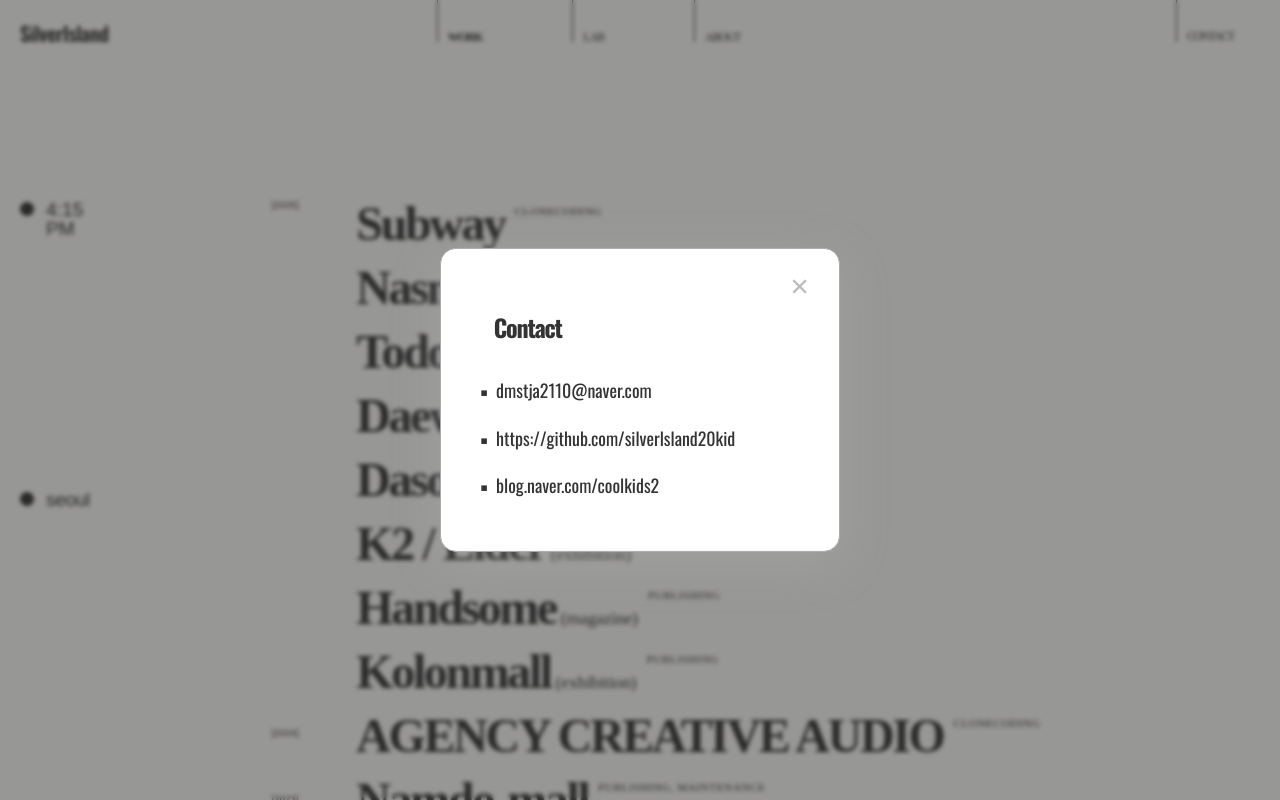
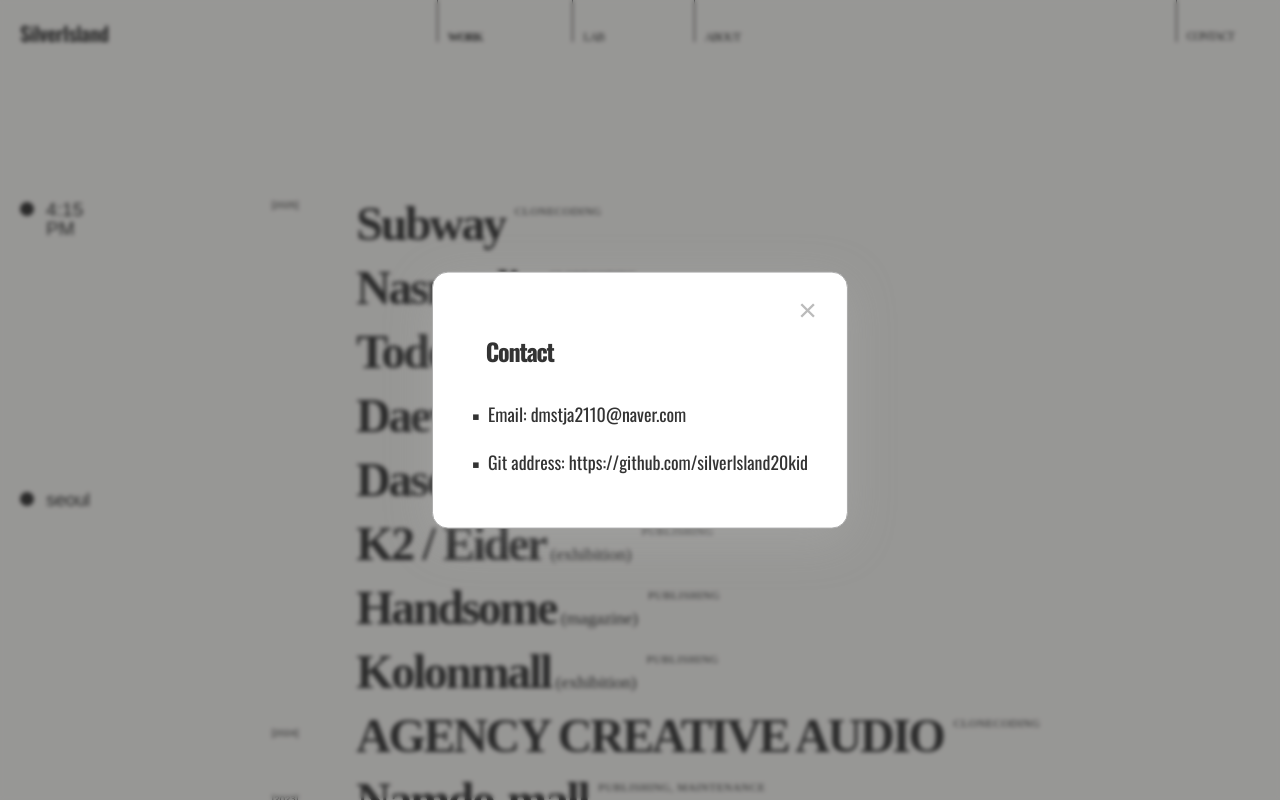
Before and after one commit to silverlsland20kid/portfolio, a React (Vite) app in the folder app/: page / in a window 1280 px wide. Both pictures are taken after a click on the button "CONTACT". Shown: the top 800 px of the page. Built offline with nearby package versions, Linux system fonts and the light colour scheme; a small style sheet from the web is missing; a web font is replaced by a local one.

Commit message:
final fixed(modal)

```diff
--- a/app/src/components/ContactModal.jsx
+++ b/app/src/components/ContactModal.jsx
@@ -55,7 +55,7 @@
               rel="noopener"
             >
               <span className="contact-modal__icon">▪</span>
-              dmstja2110@naver.com
+              Email: dmstja2110@naver.com
             </a>
           </li>
           <li>
@@ -66,10 +66,10 @@
               rel="noopener"
             >
               <span className="contact-modal__icon">▪</span>
-              https://github.com/silverlsland20kid
+              Git address: https://github.com/silverlsland20kid
             </a>
           </li>
-          <li>
+          {/* <li>
             <a
               href="https://blog.naver.com/coolkids2"
               className="contact-modal__link"
@@ -79,7 +79,7 @@
               <span className="contact-modal__icon">▪</span>
               blog.naver.com/coolkids2
             </a>
-          </li>
+          </li> */}
         </ul>
       </div>
     </div>
```
